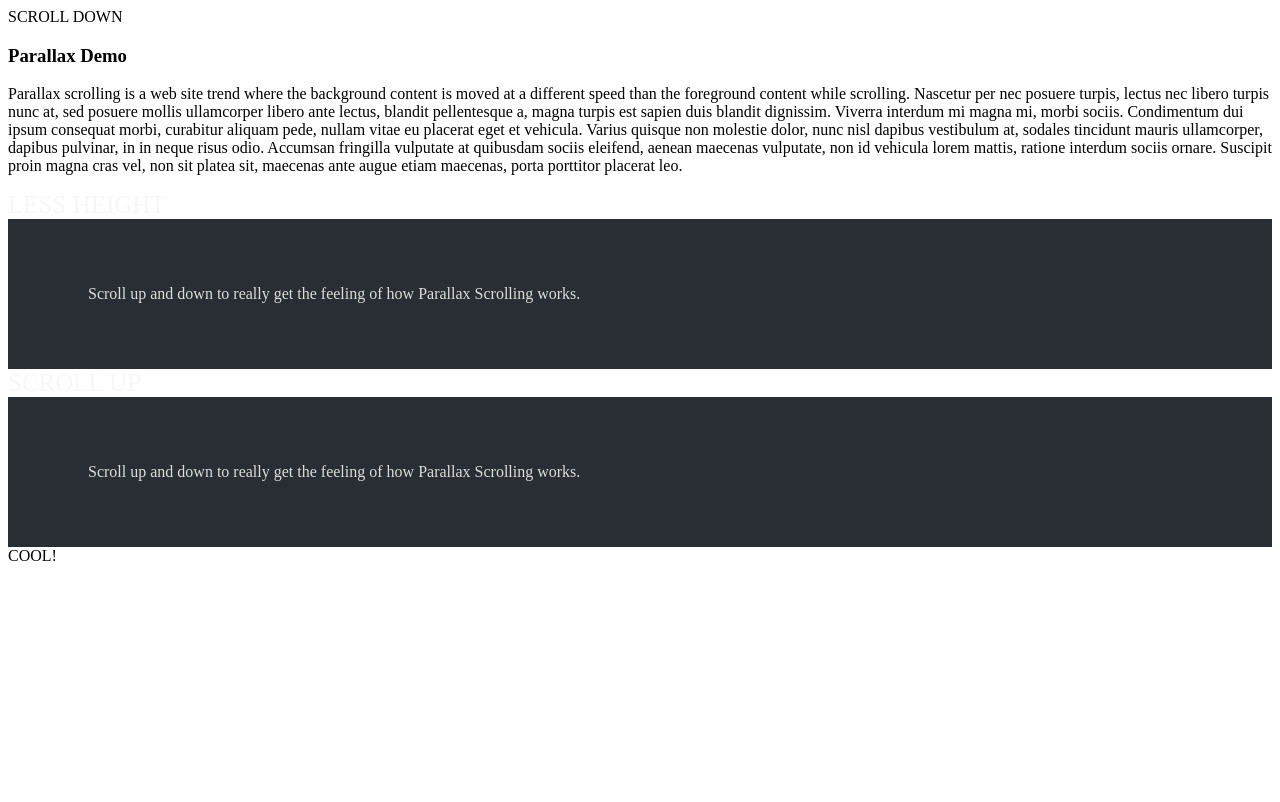
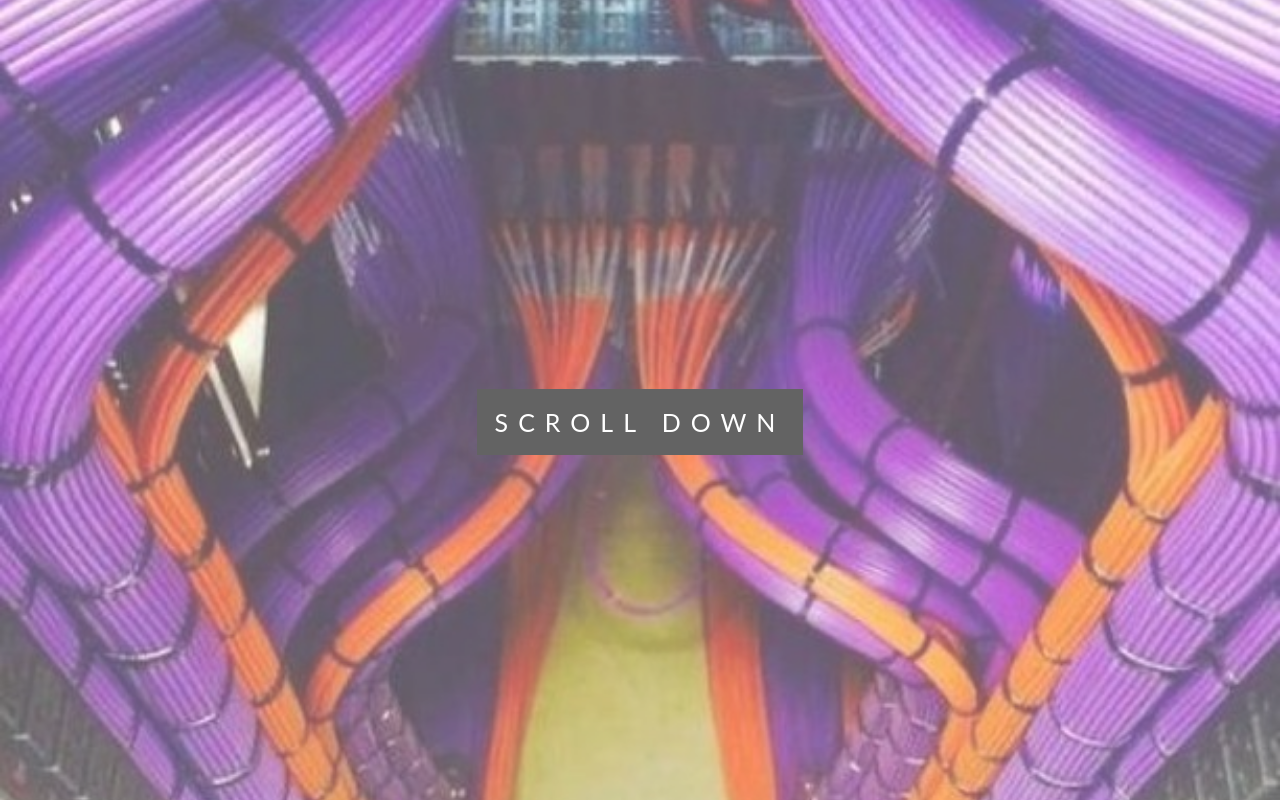
Before and after one commit to AgusNeira/ekonoc, a plain HTML site: page index.html in a window 1280 px wide. Shown: the top 802 px of the page. Drawn offline with Linux system fonts and the light colour scheme.

Commit message:
[FIX] CSS reference and Image path

```diff
--- a/index.html
+++ b/index.html
@@ -2,6 +2,7 @@
   <head>
     <title>EKONOC demo</title>
     <meta name='viewport' content='width=device-width, initial-scale=1'>
+    <link rel="stylesheet" type="text/css" href="main.css">
   </head>
   <body>
     <section class="bgimg-1">
--- a/main.css
+++ b/main.css
@@ -15,17 +15,17 @@ body, html {
 
 }
 .bgimg-1 {
-  background-image: url("./img/cableporn-0.jpg");
+  background-image: url("img/cableporn-0.jpg");
   min-height: 100%;
 }
 
 .bgimg-2 {
-  background-image: url("./img/cableporn-1.jpg");
+  background-image: url("img/cableporn-1.jpg");
   min-height: 400px;
 }
 
 .bgimg-3 {
-  background-image: url("./img/cableporn-2.jpg");
+  background-image: url("img/cableporn-2.png");
   min-height: 400px;
 }
 
```
